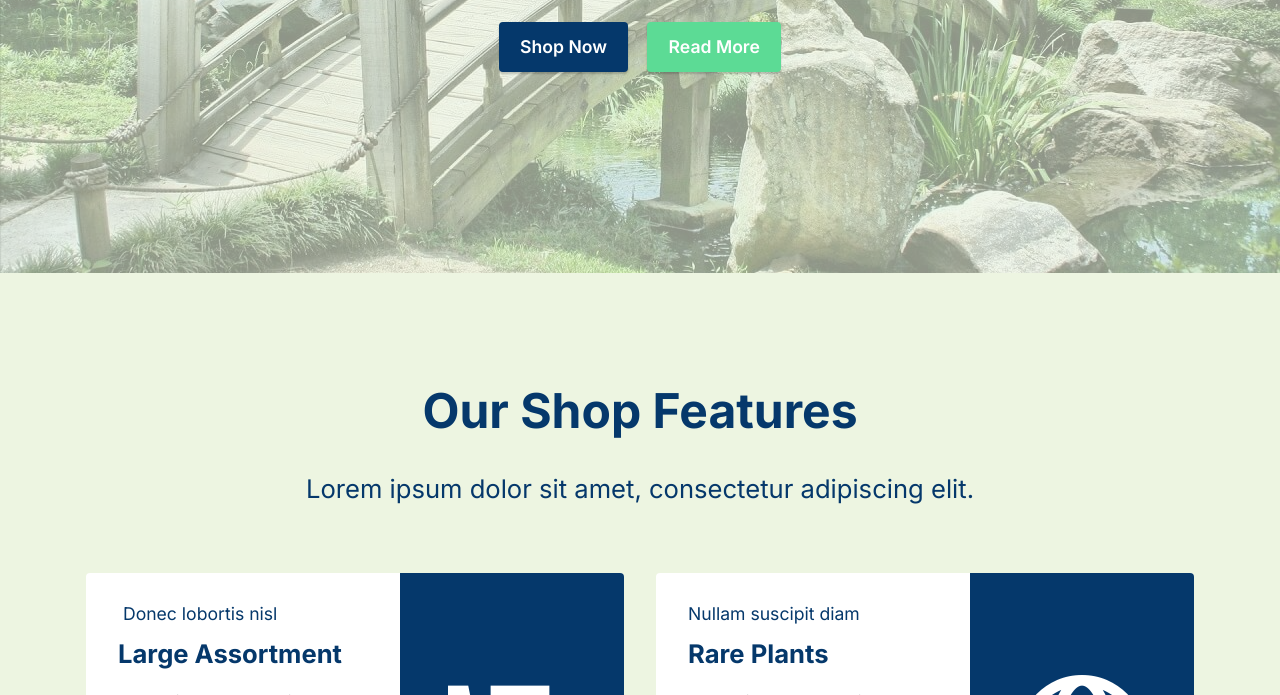
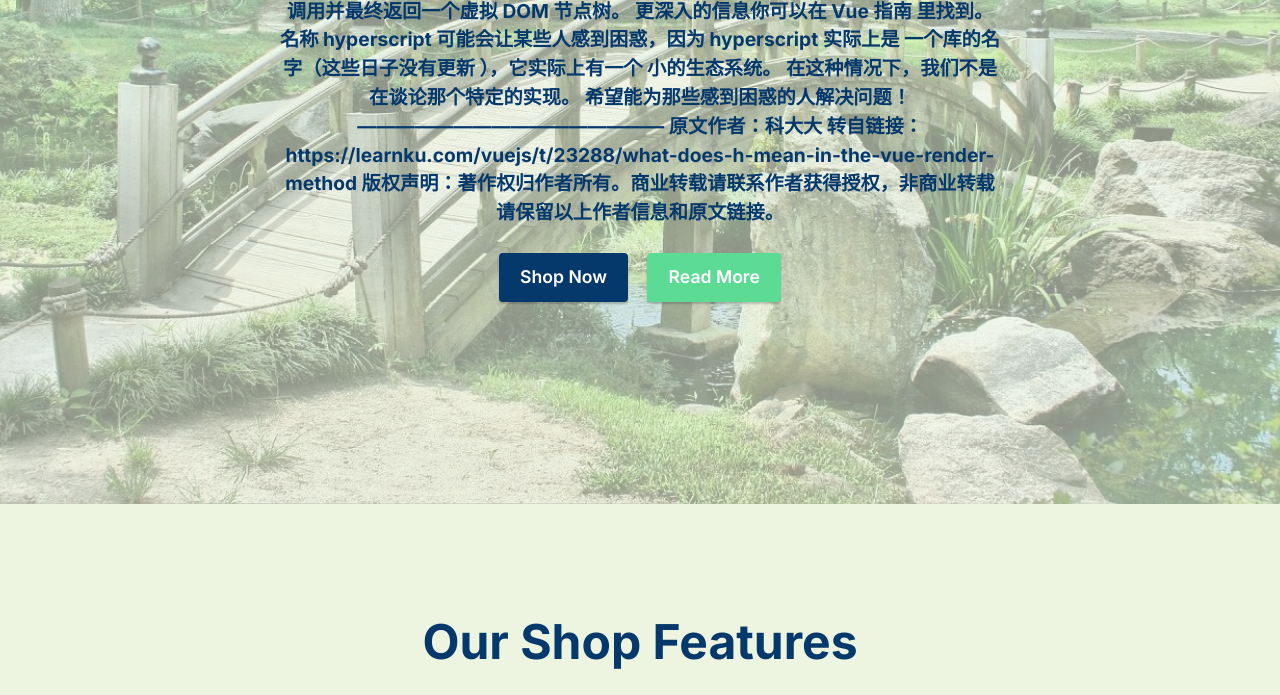
Before and after one commit to shunwman/mobiriseToNetlify, an Eleventy site: page src/index.njk in a window 1280 px wide. Shown: the part 405-1100 px from the top of the page. Built offline with nearby package versions, Linux system fonts and the light colour scheme; Eleventy itself is replaced by a stand-in of ours; files that its build step writes are made by us from their sources; files whose address does not match are found by name.

Commit message:
Update Blog “2023-02-12-my-first-article”

```diff
--- a/src/blog/2023-02-12-my-first-article.md
+++ b/src/blog/2023-02-12-my-first-article.md
@@ -1,7 +1,12 @@
 ---
 tags: post
 title: Shop
-description: ddddddddddddddddddddddddddddddddddddddddddddddddddddddddddddddddddddddddddddddd
+description: 第一种是元素的类型（这里显示为 div）。 第二个是数据对象。 我们在这里主要包括：props, attrs, dom props,
+  class 和 style. 第三个是一组子节点。 然后，我们将嵌套调用并最终返回一个虚拟 DOM 节点树。 更深入的信息你可以在 Vue 指南
+  里找到。  名称 hyperscript 可能会让某些人感到困惑，因为 hyperscript 实际上是 一个库的名字（这些日子没有更新 ），它实际上有一个
+  小的生态系统。 在这种情况下，我们不是在谈论那个特定的实现。  希望能为那些感到困惑的人解决问题！  ———————————————— 原文作者：科大大
+  转自链接：https://learnku.com/vuejs/t/23288/what-does-h-mean-in-the-vue-render-method
+  版权声明：著作权归作者所有。商业转载请联系作者获得授权，非商业转载请保留以上作者信息和原文链接。
 ---
 
 Lorem ipsum dolor sit amet, consectetur adipiscing elit, sed do eiusmod tempor incididunt ut labore et dolore magna aliqua. Risus commodo viverra maecenas accumsan lacus vel. Donec ultrices tincidunt arcu non sodales. Mattis rhoncus urna neque viverra justo nec ultrices dui sapien. Pretium quam vulputate dignissim suspendisse in est. Lobortis mattis aliquam faucibus purus in massa tempor nec. Elit ullamcorper dignissim cras tincidunt lobortis feugiat vivamus at augue. Quis ipsum suspendisse ultrices gravida dictum fusce ut placerat. Vulputate eu scelerisque felis imperdiet proin. Nisl nisi scelerisque eu ultrices.
```
